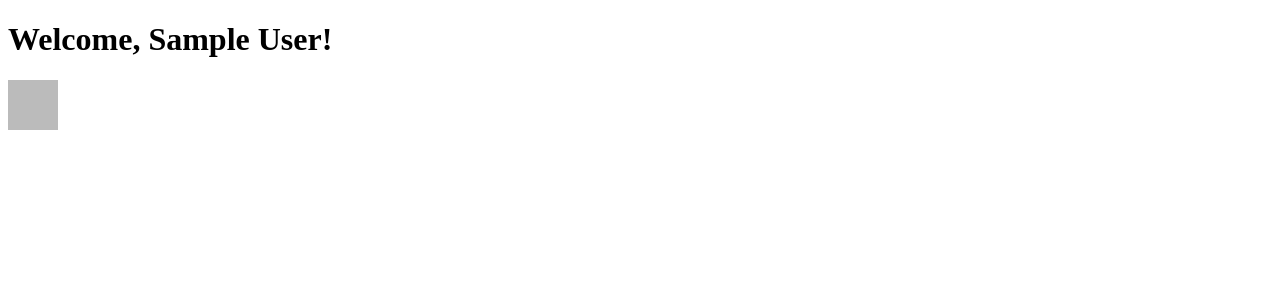
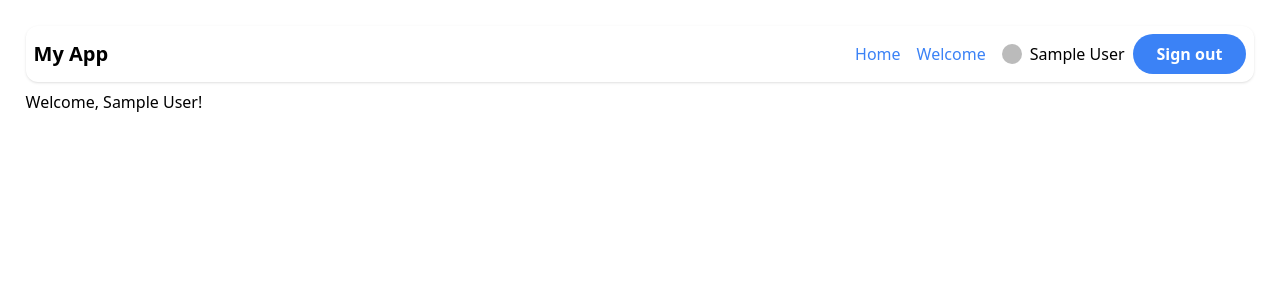
Before and after one commit to Tby23rd/googleauth, a Next.js app: page /welcome in a window 1280 px wide. Shown: the top 300 px of the page. Built offline with nearby package versions, Linux system fonts and the light colour scheme; no server answers; sample sign-in values are in the browser's storage.

Commit message:
few changes

```diff
--- a/app/globals.css
+++ b/app/globals.css
@@ -5,4 +5,6 @@
 body {
   color:black;
   background:white;
+  padding:2%;
+  margin: auto;
 }
--- a/components/navbar.tsx
+++ b/components/navbar.tsx
@@ -19,9 +19,9 @@ function NavbarContent() {
     };
 
     return (
-        <nav className="flex justify-between items-center m-4 p-4 shadow rounded-xl">
+        <nav className="flex justify-between items-center p-2 mb-2 shadow rounded-xl">
             {/* Logo */}
-            <div className="flex items-center">
+            <div className="md:flex items-center">
                 <span className="text-xl font-bold">My App</span>
             </div>
 
@@ -40,7 +40,7 @@ function NavbarContent() {
                 {/* Session Info */}
                 <div> {/* Adjust space-x-2 as needed */}
                     {session ? (
-                        <div className="flex space-x-2 items-center">
+                        <div className="md:flex space-x-2 items-center">
                             <Image width={20} height={20} className='rounded-full'
                                 //@ts-ignore
                                 src={session.user?.image} alt="name" />
--- a/pages/_app.tsx
+++ /dev/null
@@ -1,13 +0,0 @@
-// pages/_app.tsx
-import { SessionProvider } from 'next-auth/react';
-import type { AppProps } from 'next/app';
-
-function MyApp({ Component, pageProps }: AppProps) {
- return (
-    <SessionProvider session={pageProps.session}>
-      <Component {...pageProps} />
-    </SessionProvider>
- );
-}
-
-export default MyApp;
--- a/pages/welcome.tsx
+++ b/pages/welcome.tsx
@@ -1,36 +1,38 @@
-import { useEffect } from 'react';
-import { useSession, SessionProvider } from 'next-auth/react';
-import { useRouter } from 'next/router';
-import Image from 'next/image';
+"use client"
+import {useEffect} from 'react';
+import {useSession,SessionProvider} from 'next-auth/react';
+import {useRouter} from 'next/router';
+import Navbar from '@/components/navbar';
+import '@/app/globals.css';
 
 export default function Welcome() {
    return (
-    <SessionProvider session={null}>
+      <SessionProvider>
          <WelcomeContent />
       </SessionProvider>
    );
 }
 
 function WelcomeContent() {
- const { data: session } = useSession();
- const router = useRouter();
+   const {data: session,status}=useSession();
+   const router=useRouter();
 
    useEffect(() => {
-  console.log(session); // Add this line to debug
-  if (!session) {
+      if(status==='loading') return; // Don't redirect while session is loading
+      if(!session) {
          router.push('/dummy');
       }
- }, [session, router]);
+   },[session,status,router]);
 
    return (
       <div>
+         {status==='loading'&&<p>Loading...</p>}
+         {status==='authenticated'&&(
+            <div>
+               <Navbar/>
                <h1>Welcome, {session?.user?.name}!</h1>
-      {session?.user?.image && (
-        <Image
-        width={50} height={50}
-         src={session.user.image} alt='name' />
+            </div>
          )}
-      {/* Your welcome page content */}
       </div>
    );
 }
```
Lines whose indentation alone changed are shown as unchanged.
